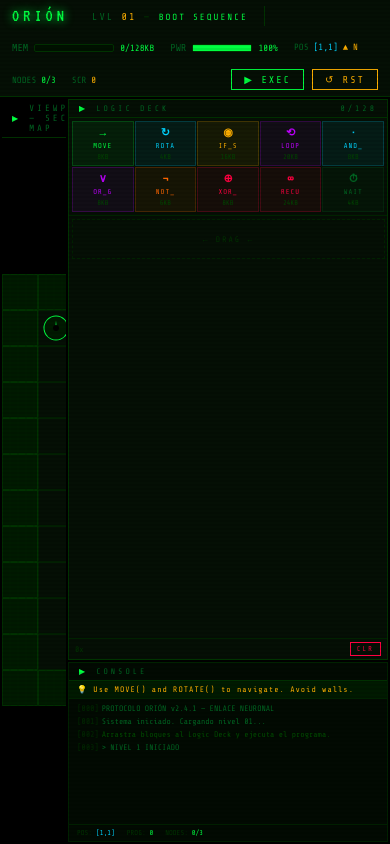
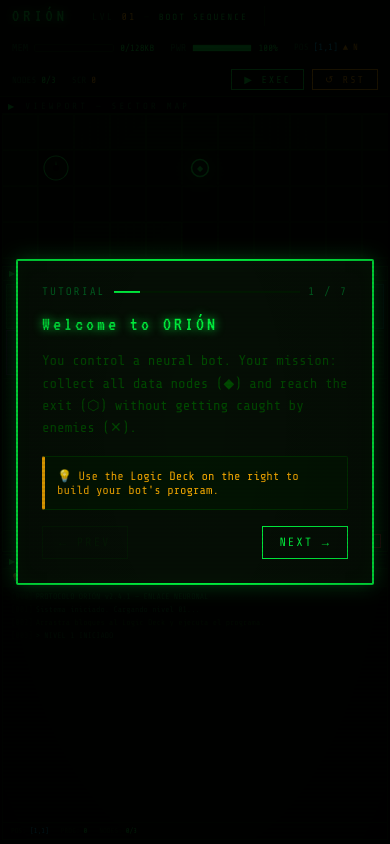
Before and after one commit to Estrboni/protocolo-orion-enlace-neuronal, a React (Vite) app: page / in a window 390 px wide. Both pictures are taken after a click on the button "INICIAR PROTOCOLO". Built offline with nearby package versions, Linux system fonts and the light colour scheme.

Commit message:
Iteration 2: Tutorial system, UI state management, mobile responsiveness, enhanced CSS animations, game juice

```diff
--- a/src/App.jsx
+++ b/src/App.jsx
@@ -1,14 +1,33 @@
-import React from 'react'
+import React, { useEffect } from 'react'
 import { useSelector, useDispatch } from 'react-redux'
 import { DndProvider } from 'react-dnd'
 import { HTML5Backend } from 'react-dnd-html5-backend'
 import { startGame } from './store/gameSlice'
+import { closeTutorial, setMobileLayout } from './store/uiSlice'
 import MainGame from './components/MainGame'
 import MenuScreen from './components/MenuScreen'
+import Tutorial from './components/Tutorial'
 
 export default function App() {
   const showMenu = useSelector(s => s.game.showMenu)
+  const showTutorial = useSelector(s => s.ui.showTutorial)
   const dispatch = useDispatch()
+
+  useEffect(() => {
+    // Check if tutorial was already viewed
+    if (localStorage.getItem('tutorialViewed')) {
+      dispatch(closeTutorial())
+    }
+  }, [dispatch])
+
+  useEffect(() => {
+    // Handle window resize for responsive layout
+    function handleResize() {
+      dispatch(setMobileLayout(window.innerWidth < 768))
+    }
+    window.addEventListener('resize', handleResize)
+    return () => window.removeEventListener('resize', handleResize)
+  }, [dispatch])
 
   return (
     <DndProvider backend={HTML5Backend}>
@@ -17,6 +36,9 @@ export default function App() {
       ) : (
         <MainGame />
       )}
+      {showTutorial && !showMenu && (
+        <Tutorial onComplete={() => dispatch(closeTutorial())} />
+      )}
     </DndProvider>
   )
 }
--- a/src/components/MainGame.jsx
+++ b/src/components/MainGame.jsx
@@ -32,6 +32,7 @@ export default function MainGame() {
   const dispatch = useDispatch()
   const { status, bot, enemies, levelData, collectedNodes, currentLevel, score } = useSelector(s => s.game)
   const { blocks } = useSelector(s => s.program)
+  const isMobile = useSelector(s => s.ui.showMobileLayout)
   const executionRef = useRef(null)
   const stepRef = useRef(0)
   const enemyTickRef = useRef(0)
@@ -122,28 +123,11 @@ export default function MainGame() {
     dispatch(clearProgram())
   }, [stopExecution, dispatch])
 
-  // Keyboard shortcuts
-  useEffect(() => {
-    function handleKey(e) {
-      if (e.code === 'Space') {
-        e.preventDefault()
-        if (status !== 'running') handleRun()
-        else handleStop()
-      }
-      if (e.code === 'KeyR' && e.ctrlKey) {
-        e.preventDefault()
-        handleReset()
-      }
-      if (e.code === 'KeyN' && e.ctrlKey) {
-        e.preventDefault()
-        if (currentLevel < 4) handleNext()
-      }
-    }
-    window.addEventListener('keydown', handleKey)
-    return () => window.removeEventListener('keydown', handleKey)
-  }, [status, handleRun, handleStop, handleReset, handleNext, currentLevel])
+  useEffect(() => () => { if (executionRef.current) clearTimeout(executionRef.current) }, [])
 
-  useEffect(() => () => { if (executionRef.current) clearTimeout(executionRef.current) }, [])
+  const gridLayout = isMobile
+    ? { gridTemplateColumns: '1fr', gridTemplateRows: 'auto 1fr 1fr auto' }
+    : { gridTemplateColumns: '1fr 320px', gridTemplateRows: '1fr 180px' }
 
   return (
     <div style={{
@@ -158,20 +142,33 @@ export default function MainGame() {
 
       <div style={{
         display: 'grid',
-        gridTemplateColumns: '1fr 320px',
-        gridTemplateRows: '1fr 180px',
+        ...gridLayout,
         gap: 2,
         padding: '2px',
         height: '100%',
         overflow: 'hidden'
       }}>
-        <div style={{ gridRow: '1 / 3', overflow: 'hidden' }}>
+        {/* Viewport */}
+        <div style={{
+          ...(isMobile ? { gridRow: '1', gridColumn: '1' } : { gridRow: '1 / 3', gridColumn: '1' }),
+          overflow: 'hidden'
+        }}>
           <Viewport />
         </div>
-        <div style={{ overflow: 'hidden' }}>
+
+        {/* Logic Deck */}
+        <div style={{
+          ...(isMobile ? { gridRow: '2', gridColumn: '1' } : { gridRow: '1', gridColumn: '2' }),
+          overflow: 'hidden'
+        }}>
           <LogicDeck />
         </div>
-        <div style={{ overflow: 'hidden' }}>
+
+        {/* Console */}
+        <div style={{
+          ...(isMobile ? { gridRow: '3', gridColumn: '1' } : { gridRow: '2', gridColumn: '2' }),
+          overflow: 'hidden'
+        }}>
           <ConsolePanel />
         </div>
       </div>
@@ -188,30 +185,25 @@ export default function MainGame() {
             color: status === 'won' ? '#00ff41' : '#ff0040',
             textShadow: `0 0 40px ${status === 'won' ? '#00ff41' : '#ff0040'}`,
             letterSpacing: 8,
-            animation: 'glitch 0.5s infinite',
-            transform: status === 'won' ? 'scale(1)' : 'scale(1)'
+            animation: 'glitch 0.5s infinite'
           }}>
             {status === 'won' ? '✓ LEVEL COMPLETE' : '✗ SYSTEM FAILURE'}
           </div>
           {status === 'won' && (
-            <>
-              <div style={{ color: '#ffb000', fontFamily: 'var(--font-mono)', fontSize: 14, letterSpacing: 4, animation: 'fadeInUp 0.6s ease' }}>
-                SCORE: {score} pts
-              </div>
-              <Confetti count={50} />
-            </>
+            <div style={{ color: '#ffb000', fontFamily: 'var(--font-mono)', fontSize: 14, letterSpacing: 4 }}>
+              SCORE: {score} pts
+            </div>
           )}
-          <div style={{ display: 'flex', gap: 16, animation: 'fadeInUp 0.7s ease' }}>
+          <div style={{ display: 'flex', gap: 16, flexWrap: 'wrap', justifyContent: 'center' }}>
             <button onClick={handleReset}>RETRY</button>
             {status === 'won' && currentLevel < 4 && (
               <button onClick={handleNext} style={{ borderColor: '#00ff41', color: '#00ff41' }}>NEXT LEVEL</button>
             )}
           </div>
-          <div style={{ color: '#003300', fontSize: 10, marginTop: 16, letterSpacing: 2, animation: 'fadeInUp 0.8s ease' }}>
-            {status === 'won' ? 'PRESS [SPACE] OR [N] TO CONTINUE' : 'PRESS [SPACE] OR [R] TO RESTART'}
-          </div>
         </div>
       )}
+
+      {status === 'won' && <Confetti count={60} />}
     </div>
   )
 }
--- /dev/null
+++ b/src/components/Tutorial.jsx
@@ -0,0 +1,186 @@
+import React, { useState } from 'react'
+import { useDispatch, useSelector } from 'react-redux'
+import { addBlock } from '../store/programSlice'
+
+const TUTORIAL_STEPS = [
+  {
+    title: 'Welcome to ORIÓN',
+    body: 'You control a neural bot. Your mission: collect all data nodes (◆) and reach the exit (⬡) without getting caught by enemies (✕).',
+    tip: 'Use the Logic Deck on the right to build your bot\'s program.',
+  },
+  {
+    title: 'Understanding MOVE',
+    body: 'MOVE pushes your bot forward N steps in its current direction. Each step costs 1 energy.',
+    tip: 'Drag the MOVE block into the Logic Deck. Set steps to 3 and hit EXEC.',
+    blockHighlight: 'MOVE',
+  },
+  {
+    title: 'ROTATE to Change Direction',
+    body: 'Your bot faces one of 4 directions: North, East, South, West. Use ROTATE to turn left or right.',
+    tip: 'After MOVE, add ROTATE blocks to navigate corners.',
+    blockHighlight: 'ROTATE',
+  },
+  {
+    title: 'IF_SENSOR Detects Danger',
+    body: 'Enemies within 3 cells trigger this sensor. Use it to branch your logic — for example, ROTATE to escape.',
+    tip: 'IF_SENSOR doesn\'t stop execution by itself; you decide what to do next.',
+    blockHighlight: 'IF_SENSOR',
+  },
+  {
+    title: 'Memory Matters',
+    body: 'Each block costs memory (shown in KB). Your level has a buffer limit — exceed it and the program won\'t run.',
+    tip: 'Use LOOP_UNTIL to repeat blocks efficiently instead of duplicating them.',
+    blockHighlight: 'LOOP_UNTIL',
+  },
+  {
+    title: 'Logic Gates & Obstacles',
+    body: 'AND, OR, NOT, XOR gates block paths. You must have the matching gate block in your program to pass.',
+    tip: 'Plan your route to avoid obstacles or use the right logic block.',
+    blockHighlight: 'AND_GATE',
+  },
+  {
+    title: 'Ready to Play?',
+    body: 'You\'ve got the basics. Now let\'s get to work. The first level is forgiving — use it to practice.',
+    tip: 'Remember: MOVE, ROTATE, IF_SENSOR. That\'s enough for level 1.',
+  },
+]
+
+export default function Tutorial({ onComplete }) {
+  const [step, setStep] = useState(0)
+  const dispatch = useDispatch()
+  const current = TUTORIAL_STEPS[step]
+
+  const handleNext = () => {
+    if (step < TUTORIAL_STEPS.length - 1) {
+      setStep(step + 1)
+    } else {
+      onComplete()
+    }
+  }
+
+  const handlePrev = () => {
+    if (step > 0) setStep(step - 1)
+  }
+
+  const handleTryBlock = () => {
+    if (current.blockHighlight) {
+      dispatch(addBlock({ type: current.blockHighlight }))
+    }
+  }
+
+  return (
+    <div style={{
+      position: 'fixed', inset: 0,
+      background: '#000000dd',
+      display: 'flex', alignItems: 'center', justifyContent: 'center',
+      zIndex: 2000, padding: 16
+    }}>
+      <div style={{
+        maxWidth: 480,
+        background: '#050f05',
+        border: '2px solid #00ff41',
+        borderRadius: 2,
+        padding: 24,
+        boxShadow: '0 0 20px #00ff4144, inset 0 0 20px #00ff4108',
+        display: 'flex',
+        flexDirection: 'column',
+        gap: 16
+      }}>
+        {/* Progress */}
+        <div style={{
+          display: 'flex', alignItems: 'center', gap: 8,
+          color: '#006622', fontSize: 11, letterSpacing: 2
+        }}>
+          <span>TUTORIAL</span>
+          <div style={{ flex: 1, height: 2, background: '#001a00', position: 'relative' }}>
+            <div style={{
+              height: '100%',
+              width: `${((step + 1) / TUTORIAL_STEPS.length) * 100}%`,
+              background: '#00ff41',
+              transition: 'width 0.4s ease'
+            }} />
+          </div>
+          <span>{step + 1} / {TUTORIAL_STEPS.length}</span>
+        </div>
+
+        {/* Title */}
+        <div style={{
+          fontSize: 20,
+          fontFamily: 'var(--font-display)',
+          color: '#00ff41',
+          letterSpacing: 3,
+          textShadow: '0 0 10px #00ff41'
+        }}>
+          {current.title}
+        </div>
+
+        {/* Body */}
+        <p style={{
+          color: '#004d00',
+          fontSize: 14,
+          lineHeight: 1.6,
+          margin: 0
+        }}>
+          {current.body}
+        </p>
+
+        {/* Tip */}
+        <div style={{
+          background: '#001a0088',
+          border: '1px solid #003300',
+          borderLeft: '3px solid #ffb000',
+          padding: 12,
+          fontSize: 12,
+          color: '#ffb000',
+          borderRadius: 2
+        }}>
+          💡 {current.tip}
+        </div>
+
+        {/* Controls */}
+        <div style={{ display: 'flex', gap: 12, justifyContent: 'space-between' }}>
+          <button onClick={handlePrev} disabled={step === 0}
+            style={{
+              fontSize: 12, padding: '8px 16px',
+              border: '1px solid #003300', color: '#003300',
+              background: 'transparent', cursor: step === 0 ? 'not-allowed' : 'pointer',
+              opacity: step === 0 ? 0.3 : 1, transition: 'all 0.2s'
+            }}
+            onMouseEnter={e => { if (step > 0) { e.currentTarget.style.color = '#00ff41'; e.currentTarget.style.borderColor = '#00ff41' } }}
+            onMouseLeave={e => { e.currentTarget.style.color = '#003300'; e.currentTarget.style.borderColor = '#003300' }}
+          >
+            ← PREV
+          </button>
+
+          {current.blockHighlight && (
+            <button onClick={handleTryBlock}
+              style={{
+                fontSize: 12, padding: '8px 16px',
+                border: '1px solid #ffb000', color: '#ffb000',
+                background: 'transparent', cursor: 'pointer',
+                transition: 'all 0.2s'
+              }}
+              onMouseEnter={e => { e.currentTarget.style.background = '#ffb00022' }}
+              onMouseLeave={e => { e.currentTarget.style.background = 'transparent' }}
+            >
+              TRY {current.blockHighlight}
+            </button>
+          )}
+
+          <button onClick={handleNext}
+            style={{
+              fontSize: 12, padding: '8px 16px',
+              border: '1px solid #00ff41', color: '#00ff41',
+              background: 'transparent', cursor: 'pointer',
+              transition: 'all 0.2s'
+            }}
+            onMouseEnter={e => { e.currentTarget.style.background = '#00ff4122' }}
+            onMouseLeave={e => { e.currentTarget.style.background = 'transparent' }}
+          >
+            {step === TUTORIAL_STEPS.length - 1 ? 'START →' : 'NEXT →'}
+          </button>
+        </div>
+      </div>
+    </div>
+  )
+}
--- a/src/store/store.js
+++ b/src/store/store.js
@@ -1,10 +1,12 @@
 import { configureStore } from '@reduxjs/toolkit'
 import gameReducer from './gameSlice'
 import programReducer from './programSlice'
+import uiReducer from './uiSlice'
 
 export const store = configureStore({
   reducer: {
     game: gameReducer,
     program: programReducer,
+    ui: uiReducer,
   }
 })
--- /dev/null
+++ b/src/store/uiSlice.js
@@ -0,0 +1,25 @@
+import { createSlice } from '@reduxjs/toolkit'
+
+const initialState = {
+  showTutorial: true,
+  volume: 0.7,
+  colorblindMode: false,
+  showMobileLayout: window.innerWidth < 768,
+}
+
+const uiSlice = createSlice({
+  name: 'ui',
+  initialState,
+  reducers: {
+    closeTutorial(state) {
+      state.showTutorial = false
+      localStorage.setItem('tutorialViewed', 'true')
+    },
+    setVolume(state, action) { state.volume = action.payload },
+    setColorblindMode(state, action) { state.colorblindMode = action.payload },
+    setMobileLayout(state, action) { state.showMobileLayout = action.payload },
+  }
+})
+
+export const { closeTutorial, setVolume, setColorblindMode, setMobileLayout } = uiSlice.actions
+export default uiSlice.reducer
--- a/src/styles/global.css
+++ b/src/styles/global.css
@@ -46,8 +46,17 @@ body::after {
   z-index: 9999;
 }
 
-/* Scrollbar */
-::-webkit-scrollbar { width: 4px; }
+/* CRT vignette */
+body::before {
+  content: '';
+  position: fixed;
+  inset: 0;
+  background: radial-gradient(ellipse at center, transparent 0%, rgba(0, 0, 0, 0.3) 100%);
+  pointer-events: none;
+  z-index: 9998;
+}
+
+::-webkit-scrollbar { width: 4px; height: 4px; }
 ::-webkit-scrollbar-track { background: #000; }
 ::-webkit-scrollbar-thumb { background: var(--neon-green); border-radius: 2px; }
 
@@ -84,26 +93,38 @@ body::after {
   to { opacity: 1; transform: translateY(0); }
 }
 
+@keyframes shimmer {
+  0%, 100% { background-position: -1000px 0; }
+  50% { background-position: 1000px 0; }
+}
+
 @keyframes confetti-fall {
-  0% { transform: translateY(-10vh) rotate(0deg); opacity: 1; }
-  100% { transform: translateY(110vh) rotate(720deg); opacity: 0; }
+  0% { transform: translateY(0) rotate(0); opacity: 1; }
+  100% { transform: translateY(100vh) rotate(720deg); opacity: 0; }
 }
 
 @keyframes win-pulse {
   0%, 100% { transform: scale(1); }
-  50% { transform: scale(1.1); }
+  50% { transform: scale(1.05); }
 }
 
-@keyframes shimmer {
-  0% { background-position: -1000px 0; }
-  100% { background-position: 1000px 0; }
+@keyframes beam-scan {
+  0% { transform: translateX(-100%); }
+  100% { transform: translateX(100%); }
 }
 
+@keyframes float-up {
+  0% { opacity: 1; transform: translateY(0); }
+  100% { opacity: 0; transform: translateY(-30px); }
+}
+
+/* Text styling */
 .neon-text { text-shadow: 0 0 7px var(--neon-green), 0 0 10px var(--neon-green); }
 .neon-amber { color: var(--neon-amber); text-shadow: 0 0 7px var(--neon-amber); }
 .neon-cyan { color: var(--neon-cyan); text-shadow: 0 0 7px var(--neon-cyan); }
 .neon-red { color: var(--neon-red); text-shadow: 0 0 7px var(--neon-red); }
 
+/* Panels */
 .panel {
   background: var(--bg-panel);
   border: 1px solid var(--border-color);
@@ -136,8 +157,10 @@ body::after {
   content: '▶';
   color: var(--neon-green);
   font-size: 8px;
+  animation: blink 2s infinite;
 }
 
+/* Buttons */
 button {
   font-family: var(--font-mono);
   cursor: pointer;
@@ -151,30 +174,12 @@ button {
   transition: all 0.15s;
   position: relative;
   overflow: hidden;
-  user-select: none;
 }
 
-button::before {
-  content: '';
-  position: absolute;
-  top: 0;
-  left: -100%;
-  width: 100%;
-  height: 100%;
-  background: linear-gradient(90deg, transparent, rgba(255,255,255,0.3), transparent);
-  transition: left 0.5s;
-}
-
-button:hover::before { left: 100%; }
-
-button:hover {
+button:hover:not(:disabled) {
   background: var(--neon-green);
   color: #000;
-  box-shadow: 0 0 15px var(--neon-green);
-}
-
-button:active {
-  transform: scale(0.98);
+  box-shadow: 0 0 15px var(--neon-green), inset 0 0 20px #ffffff22;
 }
 
 button:disabled {
@@ -187,7 +192,7 @@ button.danger {
   color: var(--neon-red);
 }
 
-button.danger:hover {
+button.danger:hover:not(:disabled) {
   background: var(--neon-red);
   color: #000;
   box-shadow: 0 0 15px var(--neon-red);
@@ -198,11 +203,13 @@ button.amber {
   color: var(--neon-amber);
 }
 
-button.amber:hover {
+button.amber:hover:not(:disabled) {
   background: var(--neon-amber);
   color: #000;
+  box-shadow: 0 0 15px var(--neon-amber);
 }
 
+/* Input elements */
 input, select {
   font-family: var(--font-mono);
   background: #000 !important;
@@ -239,14 +246,46 @@ select option {
 .confetti.cyan { background: var(--neon-cyan); box-shadow: 0 0 10px var(--neon-cyan); }
 .confetti.red { background: var(--neon-red); box-shadow: 0 0 10px var(--neon-red); }
 
-/* Responsive */
+/* Tooltips */
+[data-tip] {
+  position: relative;
+}
+
+[data-tip]:hover::after {
+  content: attr(data-tip);
+  position: absolute;
+  background: #050f05;
+  border: 1px solid #003300;
+  color: #ffb000;
+  padding: 4px 8px;
+  font-size: 10px;
+  white-space: nowrap;
+  z-index: 1000;
+  bottom: 120%;
+  left: 50%;
+  transform: translateX(-50%);
+  border-radius: 2px;
+  animation: fadeInUp 0.2s ease;
+}
+
+/* Responsive design */
 @media (max-width: 768px) {
-  button { padding: 4px 12px; font-size: 10px; }
+  :root { font-size: 13px; }
+  button { padding: 4px 12px; font-size: 11px; }
   input, select { font-size: 9px; padding: 3px 6px; }
-  .panel-header { font-size: 8px; }
+  .panel-header { font-size: 8px; padding: 3px 8px; }
 }
 
 @media (max-width: 480px) {
-  button { padding: 3px 8px; font-size: 9px; }
+  :root { font-size: 12px; }
+  button { padding: 3px 8px; font-size: 10px; }
+  input, select { font-size: 8px; padding: 2px 4px; }
+  .panel-header { font-size: 7px; padding: 2px 6px; }
   html, body, #root { font-size: 10px; }
 }
+
+/* Print styles for documentation */
+@media print {
+  body::after, body::before { display: none; }
+  .panel { border: 1px solid black; }
+}
```
